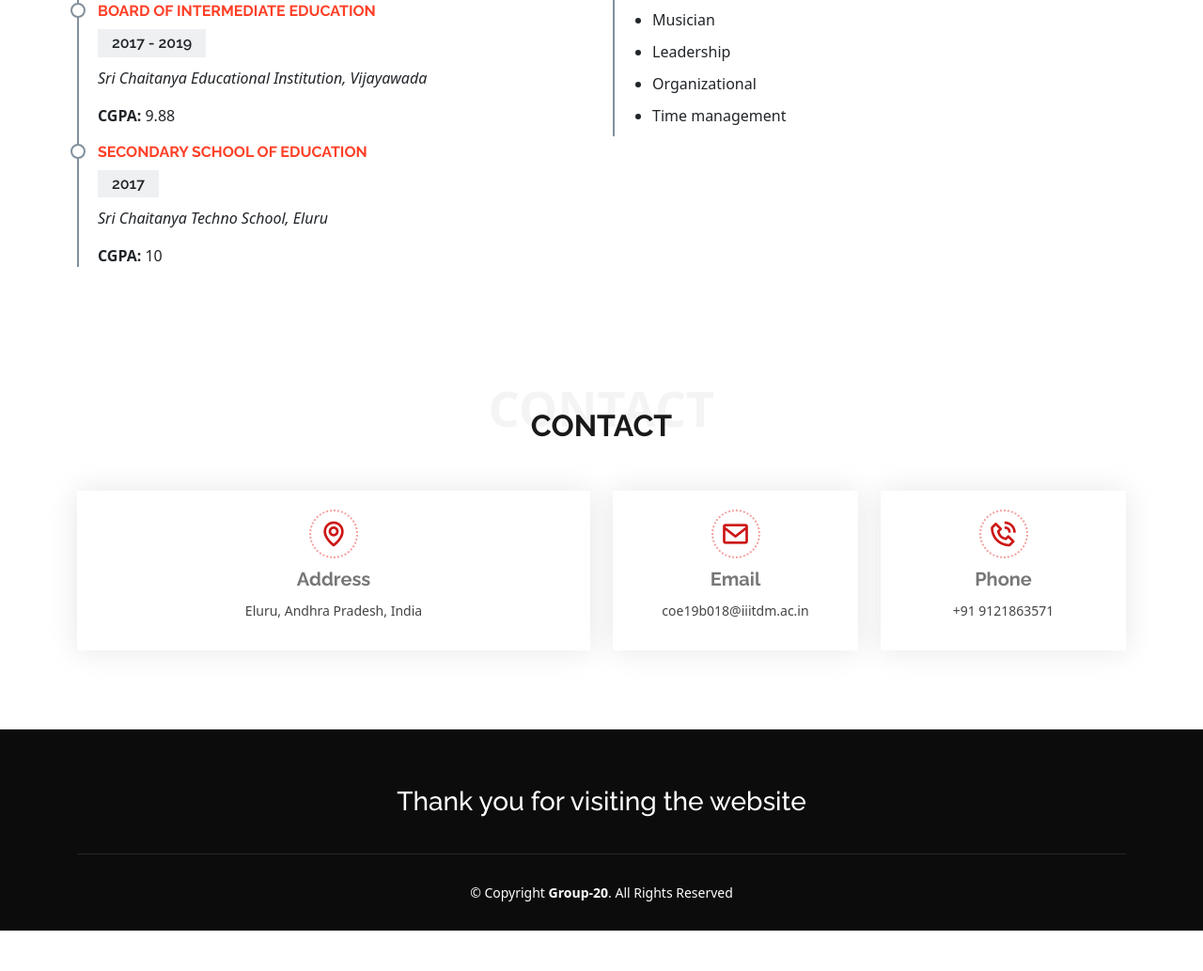
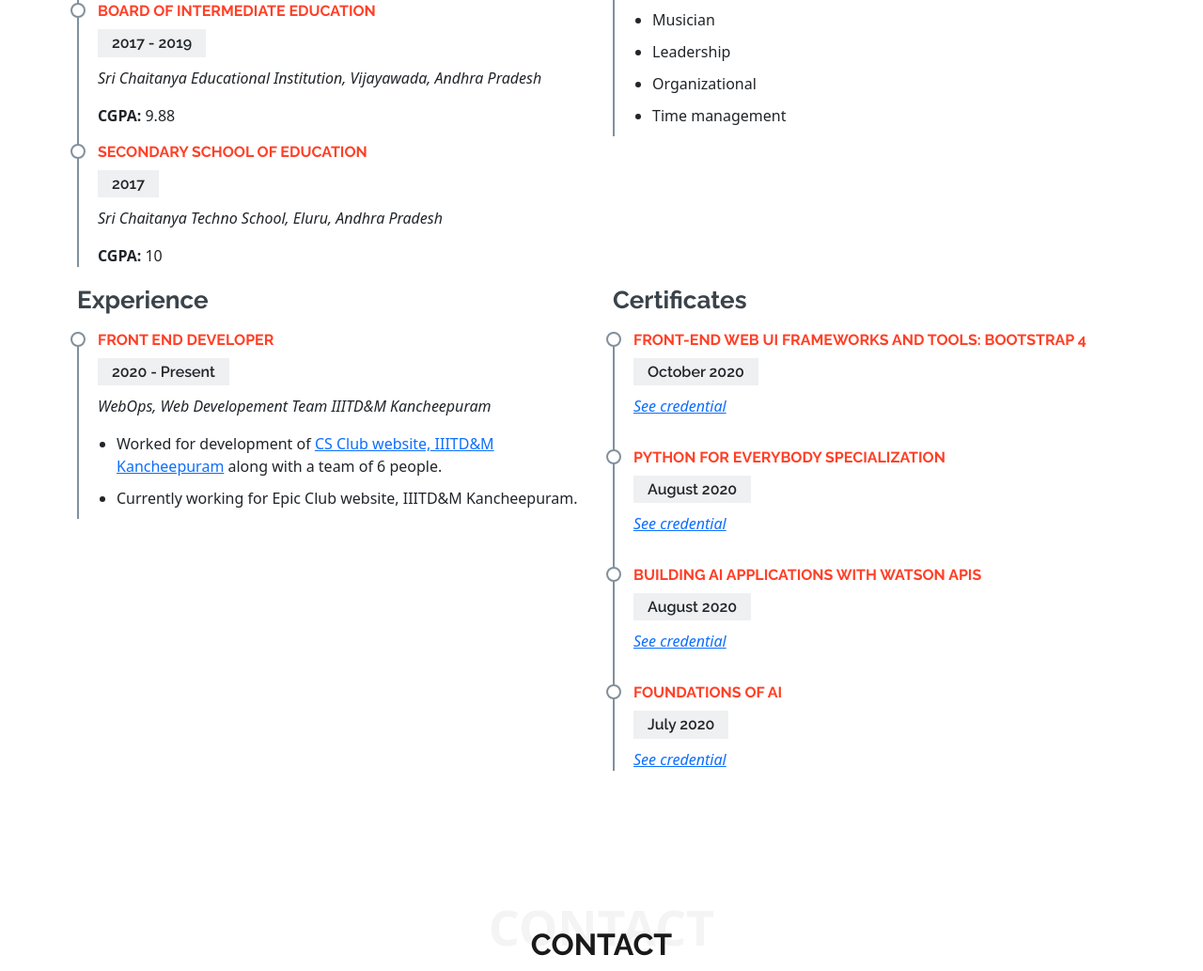
Before and after one commit to sujiv1204/dbms-project, a website with bundled scripts: page team.html in a window 1280 px wide. Shown: the part 2105-3138 px from the top of the page at 94% size. Before the commit the page ends 3095 px from the top, so only its background shows below. Built offline with nearby package versions, Linux system fonts and the light colour scheme.

Commit message:
Updates made

```diff
--- a/team.html
+++ b/team.html
@@ -10,7 +10,7 @@
 <meta content="" name="keywords">
 
 <!-- Favicons -->
-<link href="assets/img/favicon.png" rel="icon">
+<link href="assets/img/apple-touch-icon.png" rel="icon">
 <link href="assets/img/apple-touch-icon.png" rel="apple-touch-icon">
 
 <!-- Google Fonts -->
@@ -140,13 +140,13 @@
                         <div class="resume-item" data-aos="fade-left">
                             <h4>Board of Intermediate Education</h4>
                             <h5>2017 - 2019</h5>
-                            <p><em>Sri Chaitanya Educational Institution, Vijayawada</em></p>
+                            <p><em>Sri Chaitanya Educational Institution, Vijayawada, Andhra Pradesh</em></p>
                             <strong>CGPA:</strong> 9.88
                         </div>
                         <div class="resume-item" data-aos="fade-left">
                             <h4>Secondary School Of Education</h4>
                             <h5>2017</h5>
-                            <p><em>Sri Chaitanya Techno School, Eluru</em></p>
+                            <p><em>Sri Chaitanya Techno School, Eluru, Andhra Pradesh</em></p>
                             <strong>CGPA:</strong> 10
                         </div>
                     </div>
@@ -179,6 +179,51 @@
                             <li>Time management</li>
                             </ul>
                             </p>
+                        </div>
+                    </div>
+                    <div class="col-lg-6">
+                        <h3 class="resume-title" data-aos="fade-left">Experience</h3>
+                        <div class="resume-item" data-aos="fade-left">
+                          <h4>Front End Developer</h4>
+                          <h5>2020 - Present</h5>
+                          <p><em>WebOps, Web Developement Team IIITD&M Kancheepuram</em></p>
+                          <p>
+                          <ul>
+                            <li>Worked for development of <a href="https://csclub-iiitdm.netlify.app/" target="_blank">CS Club website, IIITD&M Kancheepuram</a> along with a team of 6 people.</li>
+                            <li>Currently working for Epic Club website, IIITD&M Kancheepuram.</li>
+                          </ul>
+                          </p>
+                        </div>
+                    </div>
+                    <div class="col-lg-6">
+                        <h3 class="resume-title" data-aos="fade-right">Certificates</h3>
+                        <div class="resume-item" data-aos="fade-right">
+                            <h4>Front-End Web UI Frameworks and Tools: Bootstrap 4</h4>
+                            <h5>October 2020</h5>
+                            <p><em><a tabindex="0" rel="noopener noreferrer" target="_blank" href="https://www.coursera.org/account/accomplishments/certificate/35NZEW8W6MMY" id="ember3116" class="pv-certifications-entity__credential-link t-14 t-bold t-black--light ember-view">
+                                See credential
+                            </a></em></p>
+                        </div>
+                        <div class="resume-item" data-aos="fade-right">
+                            <h4>Python for Everybody Specialization</h4>
+                            <h5>August 2020</h5>
+                            <p><em><a tabindex="0" rel="noopener noreferrer" target="_blank" href="https://www.coursera.org/account/accomplishments/specialization/certificate/A5LLNGDNWTRL" id="ember3117" class="pv-certifications-entity__credential-link t-14 t-bold t-black--light ember-view">
+                                See credential
+                            </a></em></p>
+                        </div>
+                        <div class="resume-item" data-aos="fade-right">
+                            <h4>Building AI Applications with Watson APIs</h4>
+                            <h5>August 2020</h5>
+                            <p><em><a tabindex="0" rel="noopener noreferrer" target="_blank" href="https://www.coursera.org/account/accomplishments/certificate/YXEW5JFQBXMX" id="ember3119" class="pv-certifications-entity__credential-link t-14 t-bold t-black--light ember-view">
+                                See credential
+                            </a></em></p>
+                        </div>
+                        <div class="resume-item" data-aos="fade-right">
+                            <h4>Foundations of AI</h4>
+                            <h5>July 2020</h5>
+                            <p><em><a tabindex="0" rel="noopener noreferrer" target="_blank" href="https://credentials.edx.org/credentials/884a83aabc3a4202af4a2efc7b17d53d/" id="ember3118" class="pv-certifications-entity__credential-link t-14 t-bold t-black--light ember-view">
+                                See credential
+                            </a></em></p>
                         </div>
                     </div>
                 </div>
```
Also changed, not shown: index.html (+1 -1 lines), team2.html (+1 -1 lines), team3.html (+1 -1 lines), team4.html (+1 -1 lines), assets/img/apple-touch-icon.png, 1 other file.
